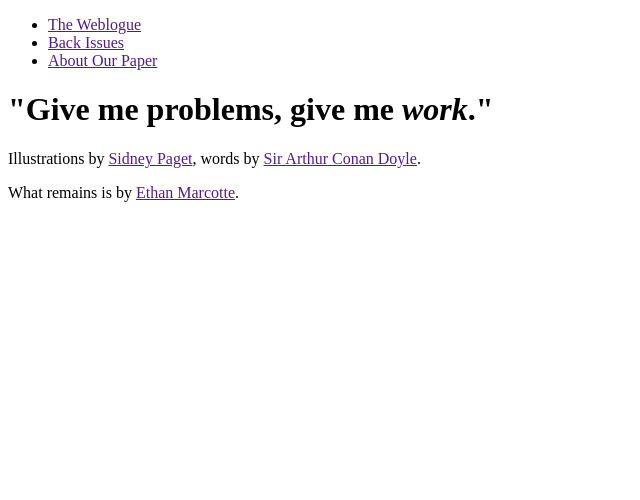
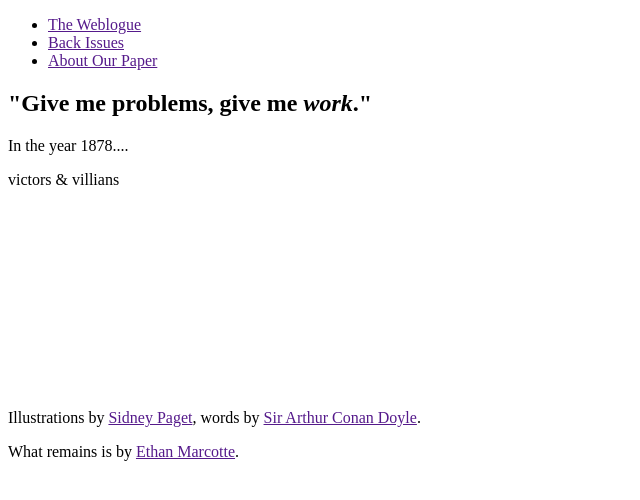
Before and after one commit to 200713-dotnet/html-css-sql-challenge-rennerpa93, a plain HTML site: page web/index.html in a window 1280 px wide. Shown: the whole page, without its empty margins (0-640 px from the left). Drawn offline with Linux system fonts and the light colour scheme.

Commit message:
more html

```diff
--- a/web/index.html
+++ b/web/index.html
@@ -20,7 +20,18 @@
   </header>
 
   <main>
-    <h1>"Give me problems, give me  <i>work</i>."</h1>
+    <section>
+      <h1>"Give me problems, give me  <i>work</i>."</h1>
+      <p>In the year 1878....</p>
+      <div class="border"><p>victors & villians</p></div>
+      <figure><img src="" alt=""></figure>
+      <figure><img src="" alt=""></figure>
+      <figure><img src="" alt=""></figure>
+      <figure><img src="" alt=""></figure>
+      <figure><img src="" alt=""></figure>
+      <figure><img src="" alt=""></figure>
+    </section>
+
   </main>
 
   <footer>
```
